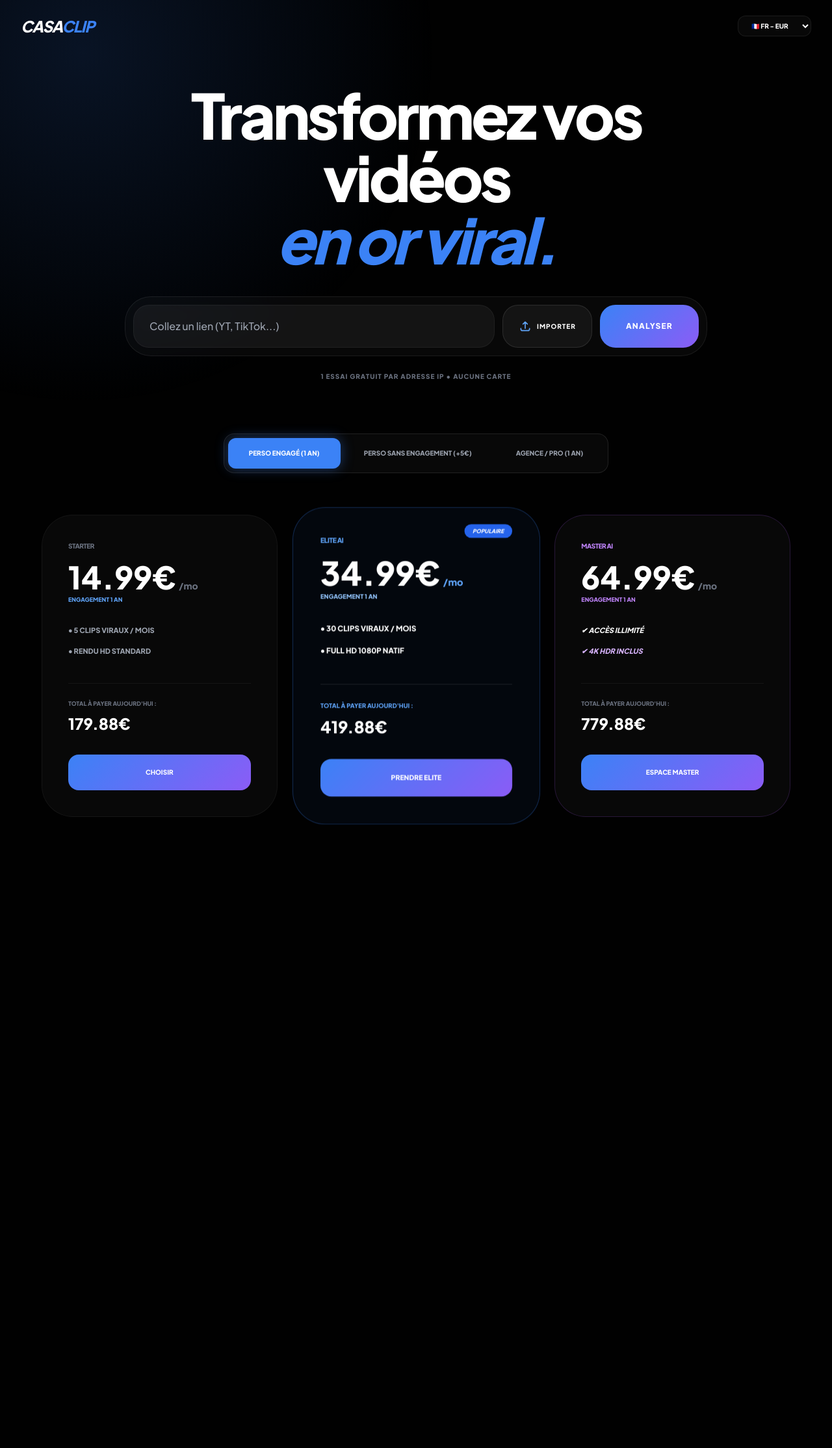
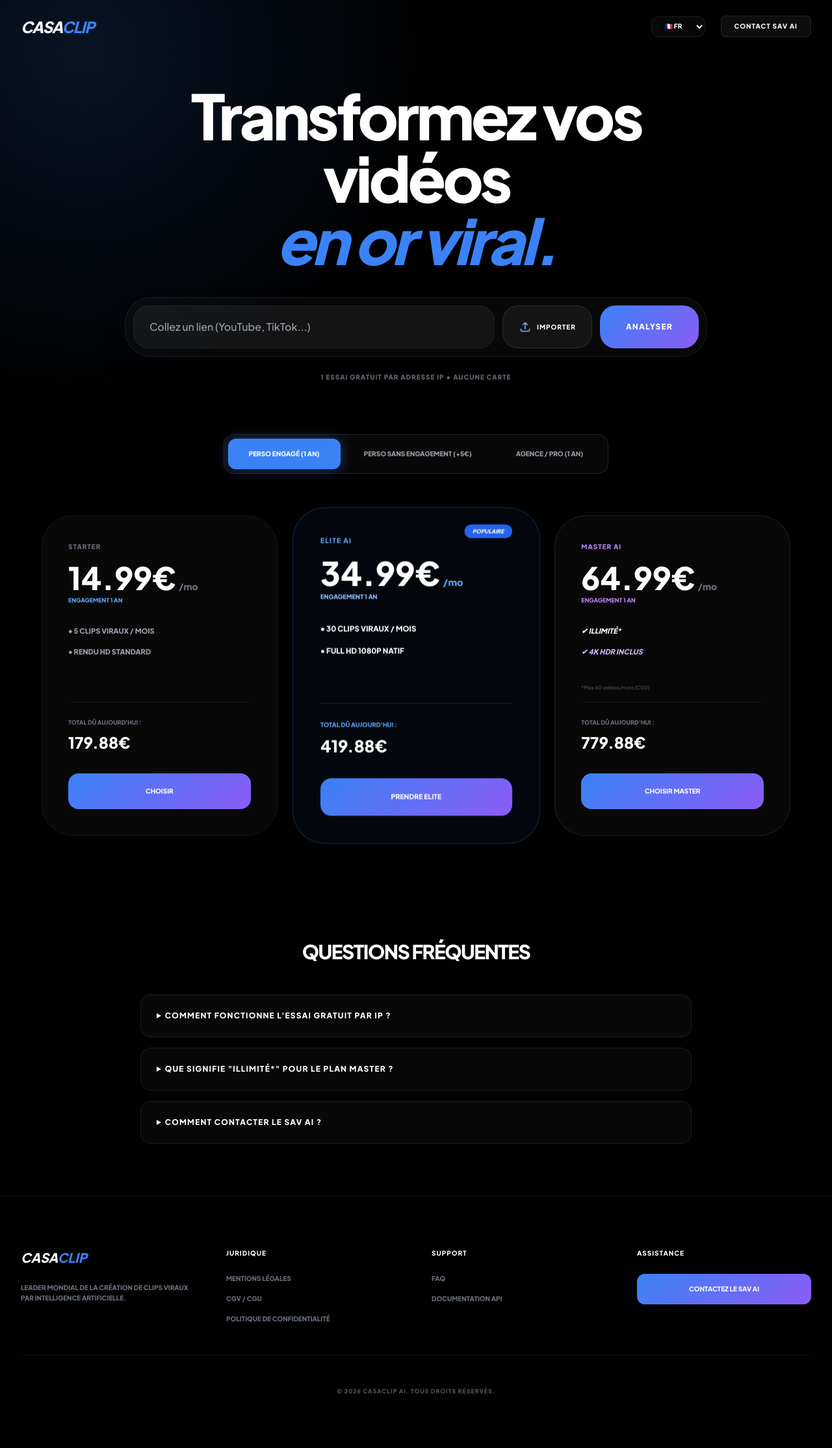
Before and after one commit to Casamarss13/CasaAI, a plain HTML site: page index.html in a window 1280 px wide. Shown: the whole page at 65% size. Before the commit the page ends 1385 px from the top, so only its background shows below. Drawn offline with nearby package versions, Linux system fonts and the light colour scheme.

Commit message:
index.html

```diff
--- a/index.html
+++ b/index.html
@@ -3,12 +3,12 @@
 <head>
     <meta charset="UTF-8">
     <meta name="viewport" content="width=device-width, initial-scale=1.0">
-    <title>CasaClip AI | V36 Ultimate</title>
+    <title>CasaClip AI | Professional Suite V37</title>
     <script src="https://cdn.tailwindcss.com"></script>
     <link href="https://fonts.googleapis.com/css2?family=Plus+Jakarta+Sans:wght@300;500;800&display=swap" rel="stylesheet">
     <style>
         :root { --primary: #3b82f6; --accent: #8b5cf6; --bg: #010101; }
-        body { font-family: 'Plus Jakarta Sans', sans-serif; background-color: var(--bg); color: #fff; }
+        body { font-family: 'Plus Jakarta Sans', sans-serif; background-color: var(--bg); color: #fff; scroll-behavior: smooth; }
         .aurora { position: fixed; top: 0; left: 0; width: 100%; height: 100%; z-index: -1; background: radial-gradient(circle at 10% 10%, rgba(59,130,246,0.15) 0%, transparent 40%); }
         .glass-card { background: rgba(255, 255, 255, 0.03); backdrop-filter: blur(20px); border: 1px solid rgba(255, 255, 255, 0.08); transition: 0.3s; }
         .tab-active { background: var(--primary) !important; color: white !important; box-shadow: 0 0 20px rgba(59, 130, 246, 0.4); }
@@ -16,28 +16,32 @@
         .btn-grad:hover { transform: scale(1.02); filter: brightness(1.2); }
         @keyframes scan { 0% { left: -100%; } 100% { left: 100%; } }
         .scan-line { position: absolute; top: 0; height: 100%; width: 50%; background: linear-gradient(90deg, transparent, rgba(59, 130, 246, 0.2), transparent); animation: scan 2s infinite; display: none; }
+        details summary::-webkit-details-marker { display: none; }
     </style>
 </head>
 <body class="select-none">
     <div class="aurora"></div>
 
-    <nav class="max-w-7xl mx-auto px-8 py-6 flex justify-between items-center">
-        <div class="text-2xl font-black italic tracking-tighter">CASA<span class="text-blue-500">CLIP</span></div>
-        <select id="langBox" onchange="updateUI()" class="glass-card rounded-xl px-4 py-2 text-[10px] font-black uppercase text-white outline-none">
-            <option value="fr">🇫🇷 FR - EUR</option>
-            <option value="en">🇺🇸 EN - USD</option>
-            <option value="es">🇪🇸 ES - EUR</option>
-            <option value="ar">🇸🇦 AR - SAR</option>
-        </select>
+    <nav class="max-w-7xl mx-auto px-8 py-6 flex justify-between items-center relative z-50">
+        <div class="text-2xl font-black italic tracking-tighter uppercase">CASA<span class="text-blue-500">CLIP</span></div>
+        <div class="flex items-center gap-6">
+            <select id="langBox" onchange="updateUI()" class="glass-card rounded-xl px-4 py-2 text-[10px] font-black uppercase text-white outline-none cursor-pointer">
+                <option value="fr">🇫🇷 FR</option>
+                <option value="en">🇺🇸 EN</option>
+                <option value="es">🇪🇸 ES</option>
+                <option value="ar">🇸🇦 AR</option>
+            </select>
+            <button onclick="window.location.href='#contact'" class="hidden md:block text-[10px] font-black uppercase tracking-widest bg-white/5 px-5 py-2 rounded-lg border border-white/10 hover:bg-white/10 transition">Contact SAV AI</button>
+        </div>
     </nav>
 
     <header class="max-w-5xl mx-auto pt-12 pb-20 text-center px-6">
         <h1 id="t-hero" class="text-6xl md:text-8xl font-black mb-10 tracking-tighter leading-none">Transformez vos vidéos<br><span class="text-blue-500 italic">en or viral.</span></h1>
 
-        <div class="max-w-4xl mx-auto glass-card p-3 rounded-[2.5rem] relative overflow-hidden">
+        <div class="max-w-4xl mx-auto glass-card p-3 rounded-[2.5rem] relative overflow-hidden shadow-2xl">
             <div id="scanLine" class="scan-line"></div>
             <div class="flex flex-col md:flex-row gap-3 relative z-10">
-                <input type="text" id="vUrl" placeholder="Collez un lien (YT, TikTok...)" class="flex-1 bg-white/5 px-6 py-5 outline-none text-white font-medium rounded-3xl border border-white/5 focus:border-blue-500/50">
+                <input type="text" id="vUrl" placeholder="Collez un lien (YouTube, TikTok...)" class="flex-1 bg-white/5 px-6 py-5 outline-none text-white font-medium rounded-3xl border border-white/5 focus:border-blue-500/50">
 
                 <label class="cursor-pointer bg-white/5 hover:bg-white/10 px-6 py-5 rounded-3xl border border-white/10 flex items-center justify-center gap-2 transition">
                     <input type="file" class="hidden" onchange="alert('Fichier prêt !')">
@@ -51,87 +55,130 @@
         <p class="mt-6 text-[10px] font-bold text-gray-500 uppercase tracking-widest" id="t-limit">1 ESSAI GRATUIT PAR ADRESSE IP • AUCUNE CARTE</p>
     </header>
 
-    <section class="max-w-7xl mx-auto px-6 pb-32">
-
+    <section class="max-w-7xl mx-auto px-6 pb-20">
         <div class="flex justify-center mb-16">
-            <div class="glass-card p-1.5 rounded-2xl inline-flex gap-1 border-white/10">
-                <button id="tab-perso-engaged" onclick="setTab('perso-engaged')" class="px-8 py-4 rounded-xl text-[10px] font-black uppercase transition-all tab-active">Perso Engagé (1 an)</button>
-                <button id="tab-perso-free" onclick="setTab('perso-free')" class="px-8 py-4 rounded-xl text-[10px] font-black text-gray-400 uppercase transition-all">Perso Sans Engagement (+5€)</button>
-                <button id="tab-pro" onclick="setTab('pro')" class="px-8 py-4 rounded-xl text-[10px] font-black text-gray-400 uppercase transition-all">Agence / Pro (1 an)</button>
+            <div class="glass-card p-1.5 rounded-2xl inline-flex flex-wrap md:flex-nowrap gap-1 border-white/10">
+                <button id="tab-perso-engaged" onclick="setTab('perso-engaged')" class="px-6 md:px-8 py-4 rounded-xl text-[10px] font-black uppercase transition-all tab-active">Perso Engagé (1 an)</button>
+                <button id="tab-perso-free" onclick="setTab('perso-free')" class="px-6 md:px-8 py-4 rounded-xl text-[10px] font-black text-gray-400 uppercase transition-all">Perso Sans Engagement (+5€)</button>
+                <button id="tab-pro" onclick="setTab('pro')" class="px-6 md:px-8 py-4 rounded-xl text-[10px] font-black text-gray-400 uppercase transition-all">Agence / Pro (1 an)</button>
             </div>
         </div>
 
         <div class="grid grid-cols-1 md:grid-cols-3 gap-8 max-w-6xl mx-auto">
-            <div class="glass-card p-10 rounded-[3rem] flex flex-col relative overflow-hidden border-white/5">
-                <p class="text-[10px] font-black text-gray-500 uppercase mb-4 tracking-tighter" id="tag-1">Starter</p>
+            <div class="glass-card p-10 rounded-[3rem] flex flex-col border-white/5">
+                <p class="text-[10px] font-black text-gray-500 uppercase mb-4 tracking-widest">Starter</p>
                 <div class="flex items-baseline gap-1 mb-1">
                     <h3 class="text-5xl font-black" id="p1-price">14.99€</h3>
                     <span class="text-sm font-bold text-gray-500">/mo</span>
                 </div>
                 <p class="text-[9px] font-bold text-blue-400 uppercase mb-8" id="t-commit-1">Engagement 1 an</p>
-
                 <ul class="space-y-4 text-[11px] font-bold text-gray-400 mb-10 flex-1 uppercase">
                     <li>● 5 Clips Viraux / mois</li>
                     <li>● Rendu HD Standard</li>
                 </ul>
-
                 <div class="pt-6 border-t border-white/5">
-                    <p class="text-[9px] font-black text-gray-500 uppercase mb-2">Total à payer aujourd'hui :</p>
+                    <p class="text-[9px] font-black text-gray-500 uppercase mb-2">Total dû aujourd'hui :</p>
                     <p class="text-2xl font-black" id="p1-total">179.88€</p>
                 </div>
                 <button class="btn-grad w-full py-5 rounded-2xl mt-8 font-black uppercase text-[10px]">Choisir</button>
             </div>
 
-            <div class="glass-card p-10 rounded-[3rem] flex flex-col relative border-blue-500/30 bg-blue-500/5 scale-105">
+            <div class="glass-card p-10 rounded-[3rem] flex flex-col border-blue-500/30 bg-blue-500/5 scale-105 relative">
                 <div class="absolute top-6 right-10 bg-blue-600 text-[8px] font-black px-3 py-1 rounded-full uppercase italic">Populaire</div>
-                <p class="text-[10px] font-black text-blue-400 uppercase mb-4 tracking-tighter" id="tag-2">Elite AI</p>
+                <p class="text-[10px] font-black text-blue-400 uppercase mb-4 tracking-widest">Elite AI</p>
                 <div class="flex items-baseline gap-1 mb-1">
                     <h3 class="text-5xl font-black" id="p2-price">34.99€</h3>
                     <span class="text-sm font-bold text-blue-400">/mo</span>
                 </div>
                 <p class="text-[9px] font-bold text-blue-300 uppercase mb-8" id="t-commit-2">Engagement 1 an</p>
-
                 <ul class="space-y-4 text-[11px] font-black text-white mb-10 flex-1 uppercase">
                     <li>● 30 Clips Viraux / mois</li>
                     <li>● Full HD 1080p Natif</li>
                 </ul>
-
                 <div class="pt-6 border-t border-white/10">
-                    <p class="text-[9px] font-black text-blue-400 uppercase mb-2">Total à payer aujourd'hui :</p>
+                    <p class="text-[9px] font-black text-blue-400 uppercase mb-2">Total dû aujourd'hui :</p>
                     <p class="text-2xl font-black text-white" id="p2-total">419.88€</p>
                 </div>
                 <button class="btn-grad w-full py-5 rounded-2xl mt-8 font-black uppercase text-[10px]">Prendre Elite</button>
             </div>
 
             <div class="glass-card p-10 rounded-[3rem] flex flex-col border-purple-500/20">
-                <p class="text-[10px] font-black text-purple-400 uppercase mb-4 tracking-tighter" id="tag-3">Master AI</p>
+                <p class="text-[10px] font-black text-purple-400 uppercase mb-4 tracking-widest">Master AI</p>
                 <div class="flex items-baseline gap-1 mb-1">
                     <h3 class="text-5xl font-black" id="p3-price">64.99€</h3>
                     <span class="text-sm font-bold text-gray-500">/mo</span>
                 </div>
                 <p class="text-[9px] font-bold text-purple-400 uppercase mb-8" id="t-commit-3">Engagement 1 an</p>
-
                 <ul class="space-y-4 text-[11px] font-bold text-gray-400 mb-10 flex-1 uppercase">
-                    <li class="text-white italic">✔ ACCÈS ILLIMITÉ</li>
+                    <li class="text-white italic">✔ Illimité*</li>
                     <li class="text-purple-300 italic">✔ 4K HDR INCLUS</li>
                 </ul>
-
+                <p class="text-[8px] text-gray-600 mb-4">*Max 60 vidéos/mois (CGV)</p>
                 <div class="pt-6 border-t border-white/5">
-                    <p class="text-[9px] font-black text-gray-500 uppercase mb-2">Total à payer aujourd'hui :</p>
+                    <p class="text-[9px] font-black text-gray-500 uppercase mb-2">Total dû aujourd'hui :</p>
                     <p class="text-2xl font-black" id="p3-total">779.88€</p>
                 </div>
-                <button class="btn-grad w-full py-5 rounded-2xl mt-8 font-black uppercase text-[10px]">Espace Master</button>
+                <button class="btn-grad w-full py-5 rounded-2xl mt-8 font-black uppercase text-[10px]">Choisir Master</button>
             </div>
         </div>
     </section>
 
+    <section class="max-w-4xl mx-auto px-6 py-20" id="faq">
+        <h2 class="text-3xl font-black text-center mb-12 uppercase tracking-tighter">Questions Fréquentes</h2>
+        <div class="space-y-4">
+            <details class="glass-card rounded-2xl p-6 cursor-pointer">
+                <summary class="font-black uppercase text-xs tracking-widest">Comment fonctionne l'essai gratuit par IP ?</summary>
+                <p class="mt-4 text-xs text-gray-400 leading-relaxed">Notre système détecte votre adresse IP unique. Vous pouvez générer un clip complet gratuitement sans carte bancaire pour tester la puissance de notre IA.</p>
+            </details>
+            <details class="glass-card rounded-2xl p-6 cursor-pointer">
+                <summary class="font-black uppercase text-xs tracking-widest">Que signifie "Illimité*" pour le plan Master ?</summary>
+                <p class="mt-4 text-xs text-gray-400 leading-relaxed">Pour garantir une vitesse de rendu optimale à tous nos utilisateurs, le plan Master est limité à 60 vidéos par mois. Au-delà, un supplément peut être appliqué ou la vitesse réduite.</p>
+            </details>
+            <details class="glass-card rounded-2xl p-6 cursor-pointer">
+                <summary class="font-black uppercase text-xs tracking-widest">Comment contacter le SAV AI ?</summary>
+                <p class="mt-4 text-xs text-gray-400 leading-relaxed">Cliquez sur le bouton "Contactez-nous" en bas de page. Notre support répond en moins de 2h aux membres Elite et Master.</p>
+            </details>
+        </div>
+    </section>
+
+    <footer class="max-w-7xl mx-auto px-8 py-20 border-t border-white/5" id="contact">
+        <div class="grid grid-cols-1 md:grid-cols-4 gap-12 mb-12">
+            <div>
+                <div class="text-xl font-black italic mb-6 uppercase">CASA<span class="text-blue-500">CLIP</span></div>
+                <p class="text-[10px] text-gray-500 font-bold uppercase leading-relaxed">Leader mondial de la création de clips viraux par Intelligence Artificielle.</p>
+            </div>
+            <div>
+                <h4 class="text-[10px] font-black uppercase mb-6 text-white tracking-widest">Juridique</h4>
+                <ul class="text-[10px] text-gray-500 space-y-4 font-bold uppercase">
+                    <li><a href="#" class="hover:text-blue-400 transition">Mentions Légales</a></li>
+                    <li><a href="#" class="hover:text-blue-400 transition">CGV / CGU</a></li>
+                    <li><a href="#" class="hover:text-blue-400 transition">Politique de Confidentialité</a></li>
+                </ul>
+            </div>
+            <div>
+                <h4 class="text-[10px] font-black uppercase mb-6 text-white tracking-widest">Support</h4>
+                <ul class="text-[10px] text-gray-500 space-y-4 font-bold uppercase">
+                    <li><a href="#faq" class="hover:text-blue-400 transition">FAQ</a></li>
+                    <li><a href="#" class="hover:text-blue-400 transition">Documentation API</a></li>
+                </ul>
+            </div>
+            <div>
+                <h4 class="text-[10px] font-black uppercase mb-6 text-white tracking-widest">Assistance</h4>
+                <button class="btn-grad w-full py-4 rounded-xl font-black text-[10px] uppercase">Contactez le SAV AI</button>
+            </div>
+        </div>
+        <div class="text-center pt-12 border-t border-white/5">
+            <p class="text-[9px] text-gray-600 font-bold uppercase tracking-widest">© 2026 CasaClip AI. Tous droits réservés.</p>
+        </div>
+    </footer>
+
     <script>
         let currentTab = 'perso-engaged';
         const config = {
-            fr: { cur: "€", rate: 1, commit: "Engagement 1 an", free: "Sans Engagement (+5€)", limit: "1 ESSAI GRATUIT PAR ADRESSE IP • AUCUNE CARTE", import: "Importer" },
-            en: { cur: "$", rate: 1.1, commit: "1 Year Commitment", free: "No Commitment (+$5)", limit: "1 FREE TRIAL PER IP ADDRESS • NO CARD", import: "Import File" },
-            es: { cur: "€", rate: 1, commit: "Compromiso de 1 año", free: "Sin Compromiso (+5€)", limit: "1 PRUEBA GRATUITA POR IP • SIN TARJETA", import: "Importar" },
-            ar: { cur: "﷼", rate: 4.1, commit: "التزام لمدة سنة واحدة", free: "بدون التزام (+5 ريال)", limit: "تجربة مجانية واحدة لكل عنوان IP • بدون بطاقة", import: "استيراد ملف" }
+            fr: { cur: "€", rate: 1, commit: "Engagement 1 an", free: "Sans Engagement (+5€)", limit: "1 ESSAI GRATUIT PAR ADRESSE IP • AUCUNE CARTE", import: "Importer", due: "Total dû aujourd'hui :" },
+            en: { cur: "$", rate: 1.1, commit: "1 Year Commitment", free: "No Commitment (+$5)", limit: "1 FREE TRIAL PER IP ADDRESS • NO CARD", import: "Import File", due: "Total due today:" },
+            es: { cur: "€", rate: 1, commit: "Compromiso de 1 año", free: "Sin Compromiso (+5€)", limit: "1 PRUEBA GRATUITA POR IP • SIN TARJETA", import: "Importar", due: "Total hoy:" },
+            ar: { cur: "﷼", rate: 4.1, commit: "التزام لمدة سنة واحدة", free: "بدون التزام (+5 ريال)", limit: "تجربة مجانية واحدة لكل عنوان IP • بدون بطاقة", import: "استيراد ملف", due: "المبلغ الإجمالي اليوم:" }
         };
 
         function setTab(t) {
@@ -149,18 +196,16 @@
             const lang = document.getElementById('langBox').value;
             const c = config[lang];
 
-            // Textes statiques
             document.getElementById('t-limit').innerText = c.limit;
             document.getElementById('t-import').innerText = c.import;
 
-            // Logique de prix
-            let base = [14.99, 34.99, 64.99]; // Perso
+            let base = [14.99, 34.99, 64.99];
             let tax = 0;
-            let mult = 12; // Par défaut engagé
+            let mult = 12;
 
             if(currentTab === 'perso-free') {
                 tax = 5;
-                mult = 1; // On ne paie que le mois
+                mult = 1;
                 document.querySelectorAll('[id^="t-commit-"]').forEach(e => e.innerText = c.free);
             } else if (currentTab === 'pro') {
                 base = [89.99, 189.99, 499.99];
@@ -178,14 +223,14 @@
         }
 
         function startScan() {
+            if(!document.getElementById('vUrl').value) return alert("Veuillez entrer une URL.");
             document.getElementById('scanLine').style.display = "block";
             setTimeout(() => {
                 document.getElementById('scanLine').style.display = "none";
-                alert("Scan IP terminé. Prêt pour l'essai gratuit.");
+                alert("Scan IP : Éligible pour l'essai gratuit.");
             }, 2000);
         }
 
-        // Init au chargement
         updateUI();
     </script>
 </body>
```
